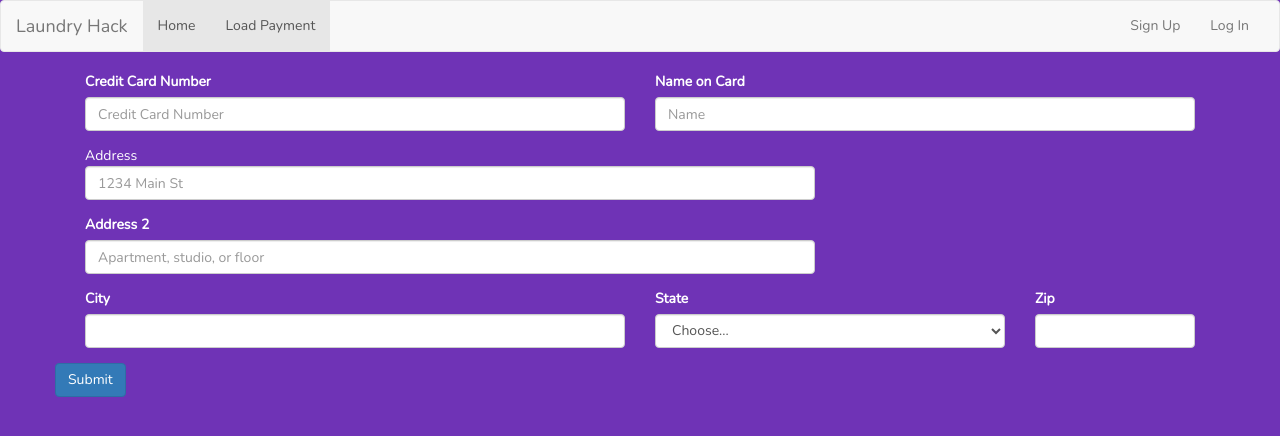
After one commit to sweeneyyy/hackathon, a Django app: page /payment in a window 1280 px wide. The commit adds this page. Shown: the top 436 px of the page. Run offline with Django 3.2, Linux system fonts and the light colour scheme; some libraries are stand-ins or nearby versions.

Commit message:
payment form added

```diff
--- a/todoapp/static/todoapp/style.css
+++ b/todoapp/static/todoapp/style.css
@@ -1,6 +1,16 @@
 body {
-  font-family: 'Dosis', sans-serif;
+  font-family: 'Nunito', sans-serif;
+  background-color: #6F33B6;
+  color: white;
+}
 
+/*.credit{
+	right: 15px;
+}
+*/
+
+.credit-button{
+	text-align: center;
 }
 
 .todo-list{
--- a/todoapp/templates/todoapp/base.html
+++ b/todoapp/templates/todoapp/base.html
@@ -5,10 +5,13 @@
   <head>
     <meta charset="utf-8">
     <title>Hackathon</title>
-    <link href="https://fonts.googleapis.com/css?family=Dosis" rel="stylesheet">
+    <link href="https://fonts.googleapis.com/css?family=Nunito" rel="stylesheet">
     <link rel="stylesheet" href="https://maxcdn.bootstrapcdn.com/bootstrap/3.3.7/css/bootstrap.min.css" integrity="sha384-BVYiiSIFeK1dGmJRAkycuHAHRg32OmUcww7on3RYdg4Va+PmSTsz/K68vbdEjh4u" crossorigin="anonymous">
     <link rel="stylesheet" href="{% static 'todoapp/style.css' %}" />
-
+    <script
+    src="http://code.jquery.com/jquery-3.3.1.min.js"
+    integrity="sha256-FgpCb/KJQlLNfOu91ta32o/NMZxltwRo8QtmkMRdAu8="
+    crossorigin="anonymous"></script>
     <script src="https://ajax.googleapis.com/ajax/libs/jquery/3.1.0/jquery.min.js"></script>
     <script src="https://maxcdn.bootstrapcdn.com/bootstrap/3.3.7/js/bootstrap.min.js" integrity="sha384-Tc5IQib027qvyjSMfHjOMaLkfuWVxZxUPnCJA7l2mCWNIpG9mGCD8wGNIcPD7Txa" crossorigin="anonymous"></script>
   </head>
--- a/todoapp/templates/todoapp/navbar.html
+++ b/todoapp/templates/todoapp/navbar.html
@@ -15,6 +15,7 @@ https://getbootstrap.com/examples/navbar/
     <div id="navbar" class="navbar-collapse collapse">
       <ul class="nav navbar-nav">
         <li class="active"><a href="{% url 'index' %}">Home</a></li>
+        <li class="active"><a href="{% url 'payment' %}">Load Payment</a></li>
       </ul>
       <ul class="nav navbar-nav navbar-right">
        {% if not user.is_authenticated %}
--- /dev/null
+++ b/todoapp/templates/todoapp/payment.html
@@ -0,0 +1,48 @@
+{% extends 'todoapp/base.html' %}
+
+{% block content %}
+<div>
+ <form>
+  <div class="form-row">
+    <div class="form-group col-md-6  credit">
+      <label for="inputEmail4">Credit Card Number</label>
+      <input type="number" class="form-control" id="inputEmail4" placeholder="Credit Card Number">
+    </div>
+    <div class="form-group col-md-6">
+      <label for="inputPassword4">Name on Card</label>
+      <input type="text" class="form-control" id="inputPassword4" placeholder="Name">
+    </div>
+  </div>
+</div>
+  <div class="form-row">
+  <div class="form-group col-md-8">Address</label>
+    <input type="text" class="form-control" id="inputAddress" placeholder="1234 Main St">
+  </div>
+</div>
+  <div class="form-group col-md-8">
+    <label for="inputAddress2">Address 2</label>
+    <input type="text" class="form-control" id="inputAddress2" placeholder="Apartment, studio, or floor">
+  </div>
+  <div class="form-row">
+    <div class="form-group col-md-6">
+      <label for="inputCity">City</label>
+      <input type="text" class="form-control" id="inputCity">
+    </div>
+    <div class="form-group col-md-4">
+      <label for="inputState">State</label>
+      <select id="inputState" class="form-control">
+        <option selected>Choose...</option>
+        <option>...</option>
+      </select>
+    </div>
+    <div class="form-group col-md-2">
+      <label for="inputZip">Zip</label>
+      <input type="text" class="form-control" id="inputZip">
+    </div>
+  </div>
+</form>
+</div>
+<div>
+<button type="submit" class="btn btn-primary credit-button">Submit</button>
+</div>
+{% endblock %}
--- a/todoapp/urls.py
+++ b/todoapp/urls.py
@@ -7,6 +7,7 @@ urlpatterns = [
     url(r'^login', views.login, name="login"),
     url(r'^reservation', views.reservation, name="reservation"),
     url(r'^start', views.start, name="start"),
+    url(r'^payment', views.payment, name="payment"),
     url(r'^washing', views.washing, name="washing"),
     url(r'^complete', views.complete, name="complete"),
     url(r'^logout$', views.logout, name="logout"),
--- a/todoapp/views.py
+++ b/todoapp/views.py
@@ -30,6 +30,11 @@ def index(request):
             return redirect('index')
         # return HttpResponse('index POST')
 
+def payment(request):
+    #Get reservation page
+    if request.method == "GET":
+        return render(request, 'todoapp/payment.html')
+
 def reservation(request):
     #Get reservation page
     if request.method == "GET":
@@ -50,10 +55,10 @@ def complete(request):
     if request.method == "GET":
         return render(request, 'todoapp/complete.html')
 
-# def delete(request, todo_id):
-#     item = Todo.objects.get(id=todo_id)
-#     item.delete()
-#     return redirect('index')
+def delete(request, todo_id):
+    item = Todo.objects.get(id=todo_id)
+    item.delete()
+    return redirect('index')
     # Alternative syntax for delete
     # Todo.objects.filter(id=todo_id).delete()
     # return HttpResponse("Delete this")
```
